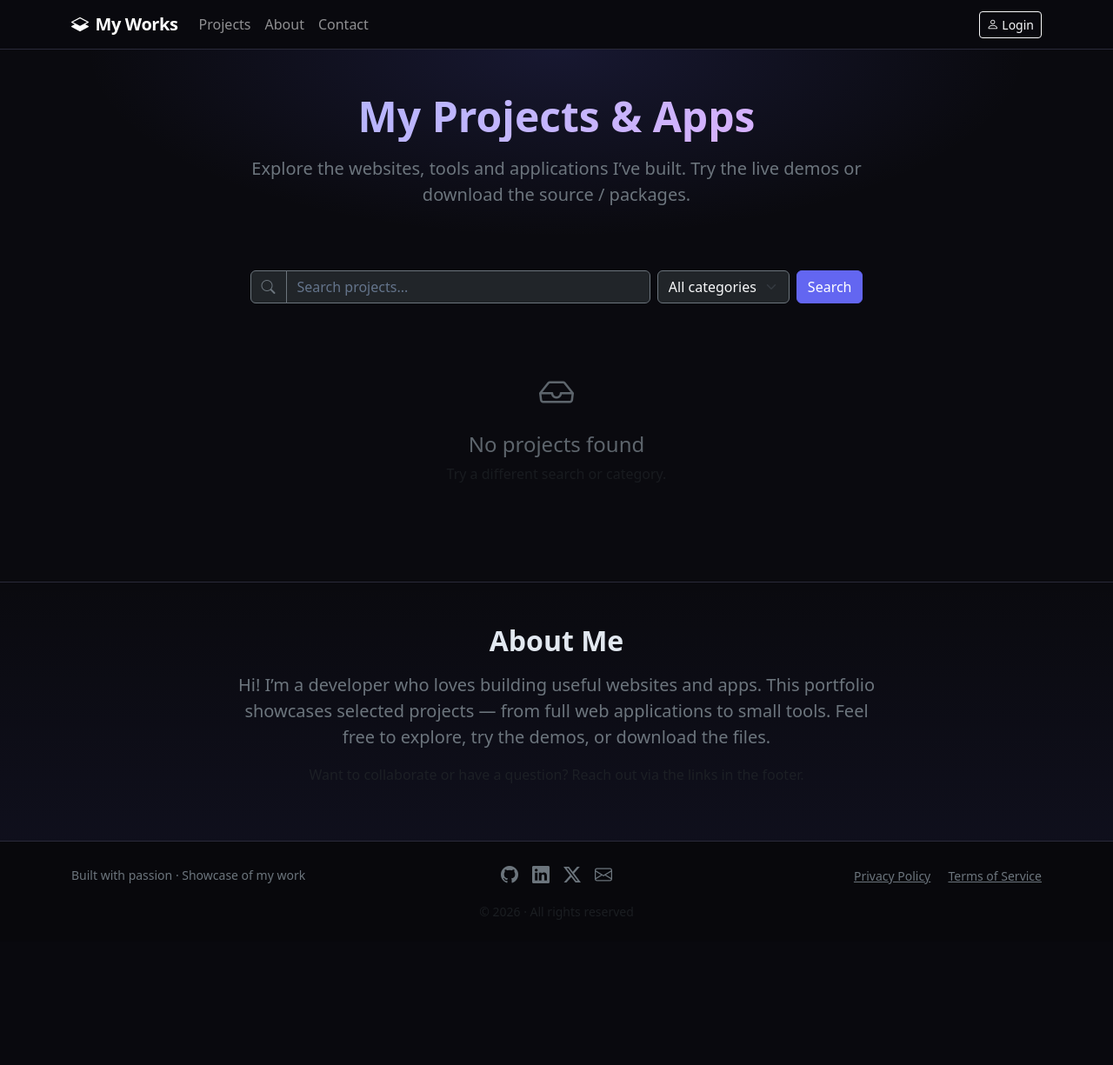
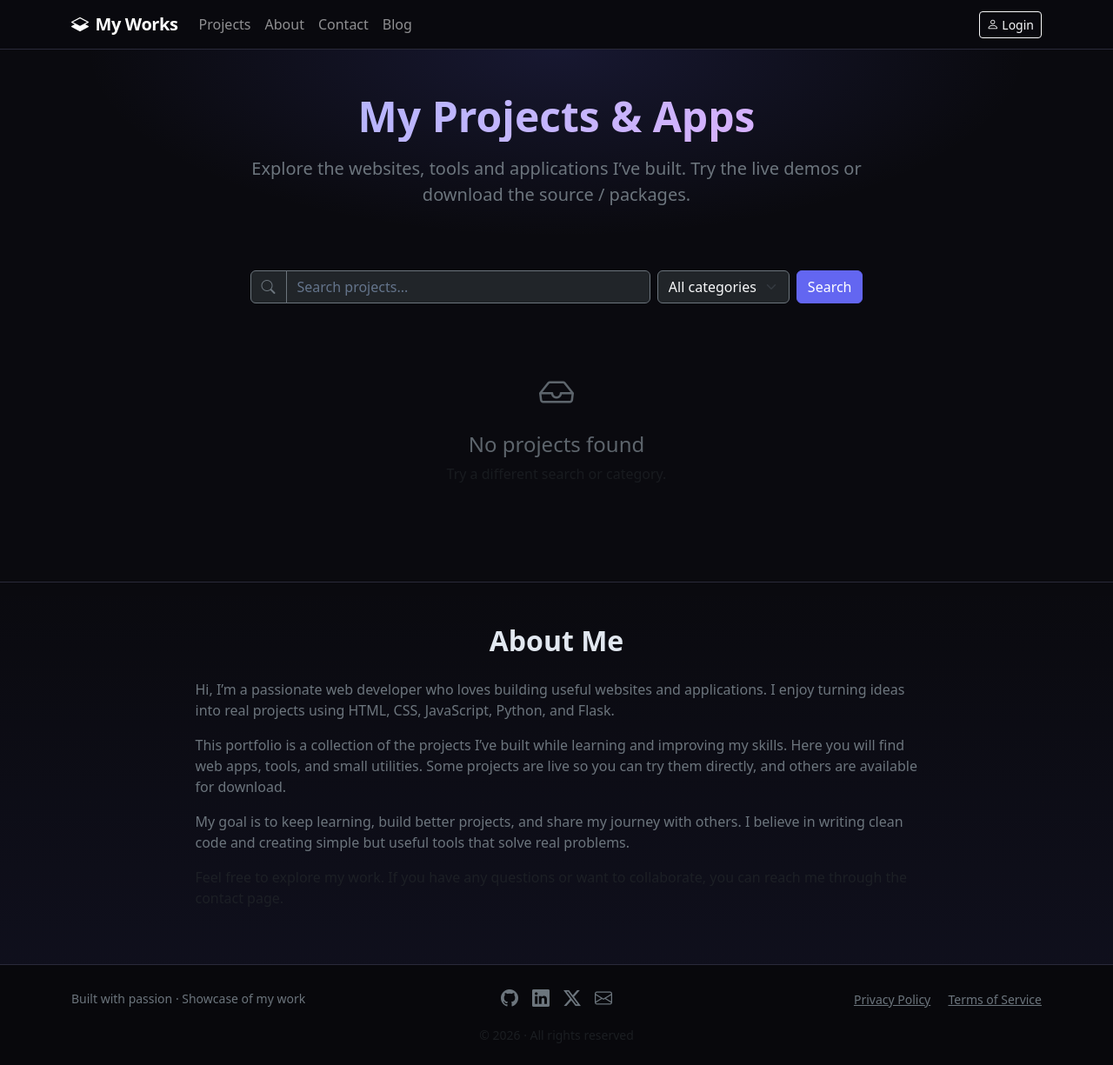
Before and after one commit to Bear9310/portfolio, a Flask app: page / in a window 1280 px wide. Shown: the whole page at 87% size. Before the commit the page ends 1058 px from the top, so only its background shows below. Run offline with Flask 3, Linux system fonts and the light colour scheme; some libraries are stand-ins or nearby versions.

Commit message:
Add Blog section and improve About page

```diff
--- a/app.py
+++ b/app.py
@@ -58,6 +58,12 @@ class ContactMessage(db.Model):
     subject = db.Column(db.String(200))
     message = db.Column(db.Text, nullable=False)
     is_read = db.Column(db.Boolean, default=False)
+    created_at = db.Column(db.DateTime, default=datetime.utcnow)
+
+class BlogPost(db.Model):
+    id = db.Column(db.Integer, primary_key=True)
+    title = db.Column(db.String(200), nullable=False)
+    content = db.Column(db.Text, nullable=False)
     created_at = db.Column(db.DateTime, default=datetime.utcnow)
 
 @login_manager.user_loader
@@ -161,6 +167,22 @@ def contact():
             flash('Thank you! Your message has been sent. I will get back to you soon.', 'success')
             return redirect(url_for('contact'))
     return render_template('contact.html')
+
+@app.route('/contact', methods=['GET', 'POST'])
+def contact():
+    ...
+    return render_template('contact.html')
+
+
+@app.route('/blog')
+def blog():
+    posts = BlogPost.query.order_by(BlogPost.created_at.desc()).all()
+    return render_template('blog.html', posts=posts)
+
+@app.route('/blog/<int:id>')
+def blog_post(id):
+    post = BlogPost.query.get_or_404(id)
+    return render_template('blog_post.html', post=post)
 
 @app.route('/privacy')
 def privacy():
--- a/templates/base.html
+++ b/templates/base.html
@@ -30,6 +30,9 @@
     </li>
     <li class="nav-item">
         <a class="nav-link" href="{{ url_for('contact') }}">Contact</a>
+    </li>
+    <li class="nav-item">
+        <a class="nav-link" href="{{ url_for('blog') }}">Blog</a>
     </li>
 </ul>
                 <div class="d-flex align-items-center gap-2">
--- a/templates/home.html
+++ b/templates/home.html
@@ -103,15 +103,19 @@
 <section id="about" class="about-section py-5">
     <div class="container">
         <div class="row justify-content-center">
-            <div class="col-lg-8 text-center">
-                <h2 class="fw-bold mb-3">About Me</h2>
-                <p class="text-secondary lead">
-                    Hi! I’m a developer who loves building useful websites and apps.
-                    This portfolio showcases selected projects — from full web applications to small tools.
-                    Feel free to explore, try the demos, or download the files.
+            <div class="col-lg-9">
+                <h2 class="fw-bold mb-4 text-center">About Me</h2>
+                <p class="text-secondary mb-3">
+                    Hi, I’m a passionate web developer who loves building useful websites and applications. I enjoy turning ideas into real projects using HTML, CSS, JavaScript, Python, and Flask.
+                </p>
+                <p class="text-secondary mb-3">
+                    This portfolio is a collection of the projects I’ve built while learning and improving my skills. Here you will find web apps, tools, and small utilities. Some projects are live so you can try them directly, and others are available for download.
+                </p>
+                <p class="text-secondary mb-3">
+                    My goal is to keep learning, build better projects, and share my journey with others. I believe in writing clean code and creating simple but useful tools that solve real problems.
                 </p>
                 <p class="text-muted">
-                    Want to collaborate or have a question? Reach out via the links in the footer.
+                    Feel free to explore my work. If you have any questions or want to collaborate, you can reach me through the contact page.
                 </p>
             </div>
         </div>
```
Also changed, not shown: templates/blog.html (added, +32 -0 lines), templates/blog_post.html (added, +17 -0 lines). Lines whose indentation alone changed are shown as unchanged.
